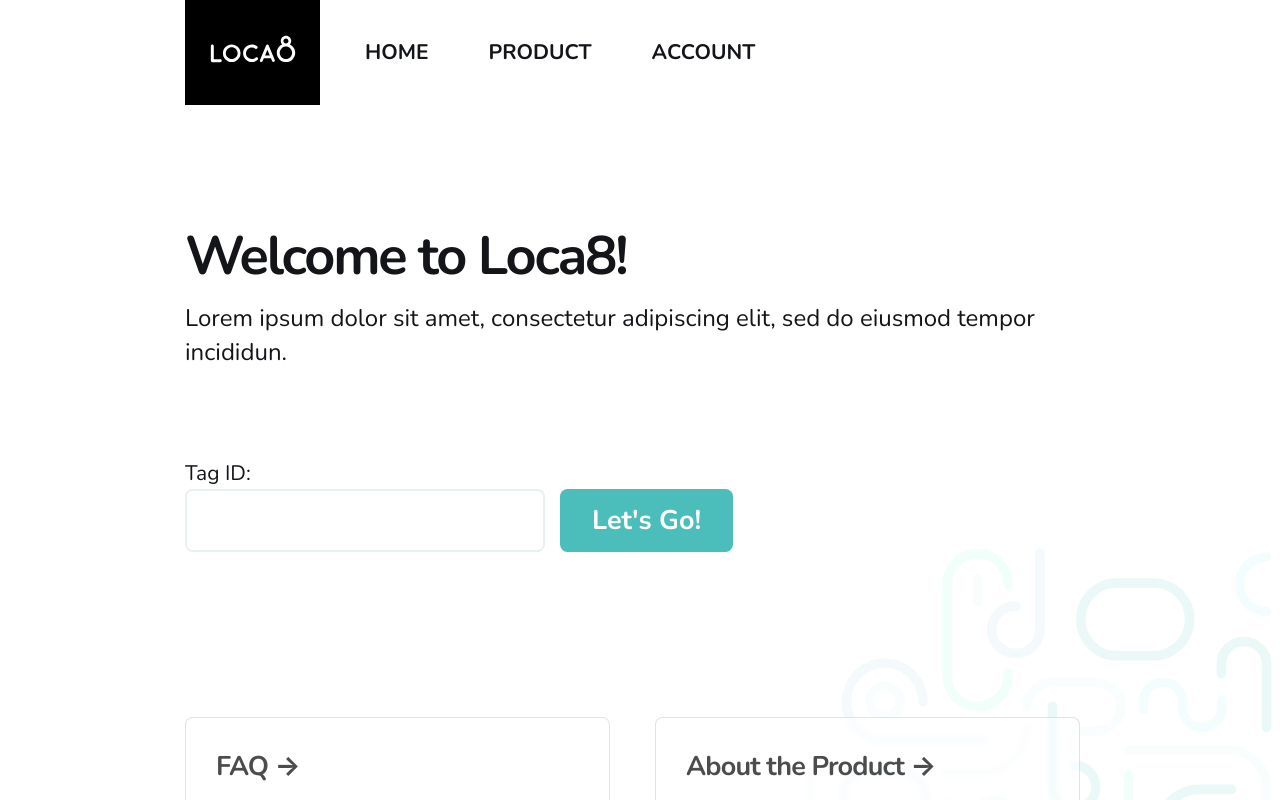
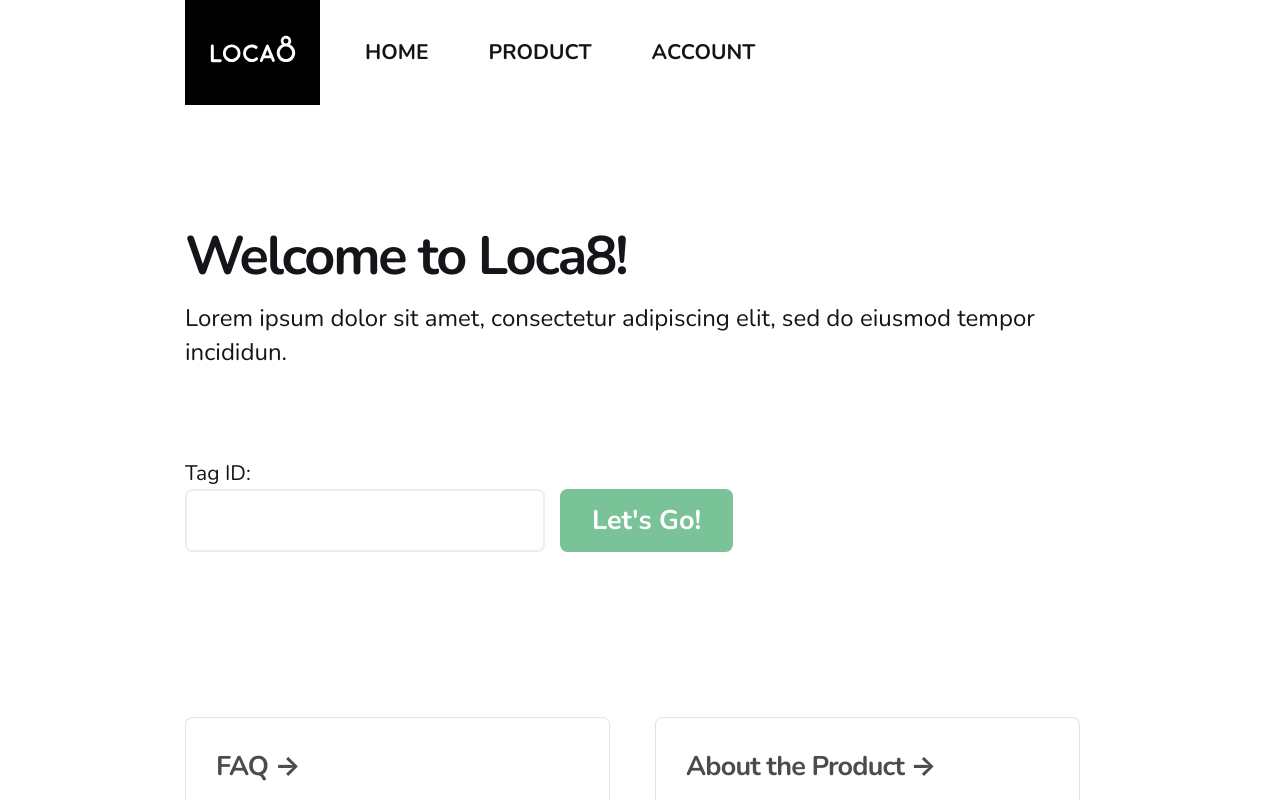
Before and after one commit to subin01/loca8, a Next.js app: page / in a window 1280 px wide. Shown: the top 800 px of the page. Built offline with nearby package versions, Linux system fonts and the light colour scheme.

Commit message:
Theme, Page url update

```diff
--- a/components/Header.module.scss
+++ b/components/Header.module.scss
@@ -61,7 +61,7 @@
       // font-size: 0.75rem;
       // letter-spacing: 0.08em;
       // color: rgba(0, 0, 0, 0.6);
-      transition: all 400ms ease-out;
+      transition: color 400ms ease-out;
 
       &:hover {
         border: none;
--- a/components/LoadingInline/index.jsx
+++ b/components/LoadingInline/index.jsx
@@ -6,7 +6,7 @@ export default function LoadingInline({ children, showLoader = true }) {
     <div className={styles.loadingInline}>
       {showLoader && (
         <svg width="200px" height="200px" viewBox="0 0 100 100" preserveAspectRatio="xMidYMid">
-          <circle cx={50} cy={23} r={13} fill="#4bbebc">
+          <circle cx={50} cy={23} r={13} fill="#7ac298">
             <animate
               attributeName="cy"
               dur="1s"
--- a/next.config.js
+++ b/next.config.js
@@ -1,5 +1,5 @@
 module.exports = {
   compress: false,
   // distDir: 'build',
-  // trailingSlash: true,
+  trailingSlash: true,
 }
--- a/styles/globals.scss
+++ b/styles/globals.scss
@@ -2,15 +2,11 @@
   --font-family-default: 'Nunito', 'Quicksand', -apple-system, Roboto, Ubuntu, Helvetica Neue, sans-serif;
   --font-family-heading: var(--font-family-default);
 
-  --color-primary: hsl(248, 100%, 63%);
-  --color-primary: hsl(265, 100%, 55%);
-  --color-primary: hsl(0, 0%, 0%);
-  --color-primary: hsl(179, 47%, 52%);
-
+  --color-primary: hsl(145, 37%, 62%);
   --color-highlight: var(--color-primary);
   --color-highlight-dark: hsl(0, 0%, 0%);
   --color-highlight-shadow: hsl(0, 0%, 0%, 0.8);
-  --color-input-border: #609f9e26;
+  --color-input-border: hsla(142, 5%, 50%, 0.15);
 
   --color-error: #cb132d;
   --color-info: #067db4;
@@ -98,6 +94,13 @@ input[type='number'] {
   -moz-appearance: textfield;
 }
 
+/* Mobile Safari */
+input {
+  -webkit-appearance: none;
+  -moz-appearance: none;
+  appearance: none;
+}
+
 * {
   box-sizing: border-box;
 }
@@ -105,9 +108,9 @@ input[type='number'] {
 html {
   font-size: 9px;
   user-select: none;
-  background: url('./bg-pattern2.svg') no-repeat;
-  background-position: right bottom;
-  background-size: 55vh;
+  // background: url('./bg-pattern2.svg') no-repeat;
+  // background-position: right bottom;
+  // background-size: 55vh;
 }
 
 body {
@@ -247,8 +250,8 @@ h3 {
 h4 {
   margin: 0;
   color: var(--color-dark-trans2);
-  color: white;
   color: var(--color-dark-trans3);
+  font-size: 1.2rem;
   // background: var(--color-dark-trans2);
   display: inline-block;
   // padding: 0 var(--spacing-s);
@@ -359,6 +362,7 @@ textarea,
   font-weight: var(--weight-bold);
   border-radius: var(--radius-s);
   border: 2px solid var(--color-input-border);
+  padding: 0;
   padding-left: var(--spacing-m);
   padding-right: var(--spacing-m);
   outline: 0;
@@ -390,6 +394,7 @@ textarea,
 #tagId {
   font-size: var(--font-tagId);
   letter-spacing: 0.18em;
+  line-height: 1;
   width: 8em;
   padding-left: var(--spacing-l);
   padding-right: var(--spacing-l);
```
